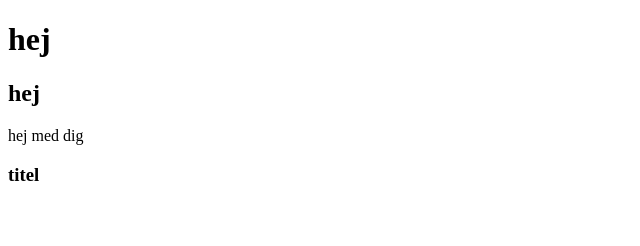
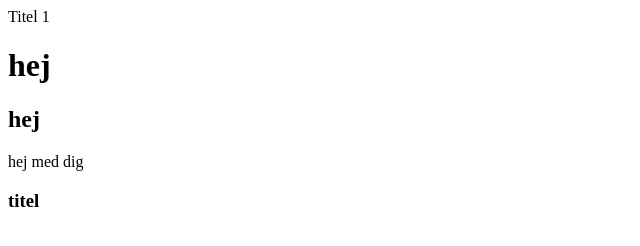
Before and after one commit to erla0001/git-test-projekt, a plain HTML site: page index.html in a window 1280 px wide. Shown: the whole page, without its empty margins (0-640 px from the left). Drawn offline with Linux system fonts and the light colour scheme.

Commit message:
tilføjer header

```diff
--- a/index.html
+++ b/index.html
@@ -4,6 +4,7 @@
     <meta charset="UTF-8" />
     <meta name="viewport" content="width=device-width, initial-scale=1.0" />
     <title>Document</title>
+    <header>Titel 1</header>
   </head>
   <body>
     <h1>hej</h1>
```
